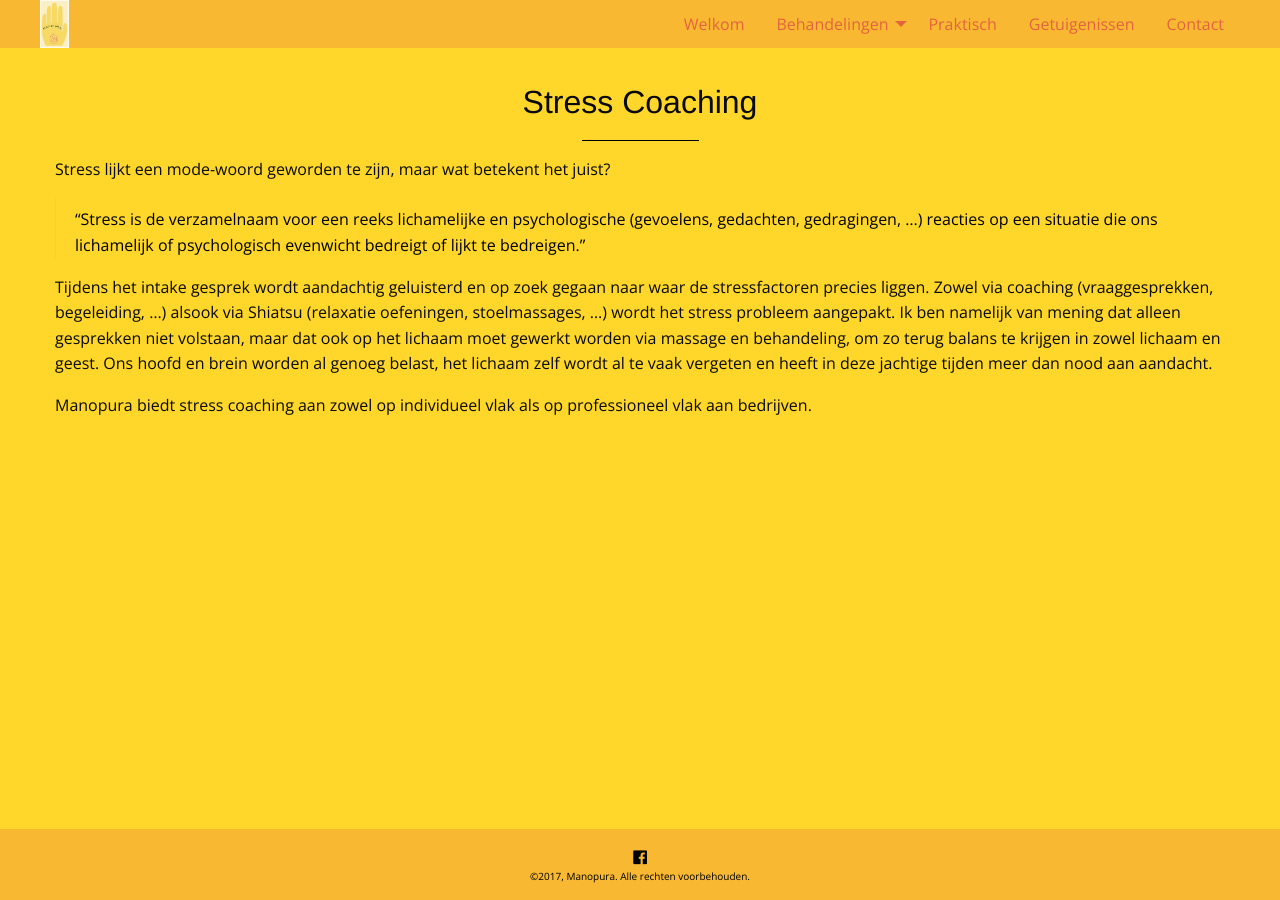
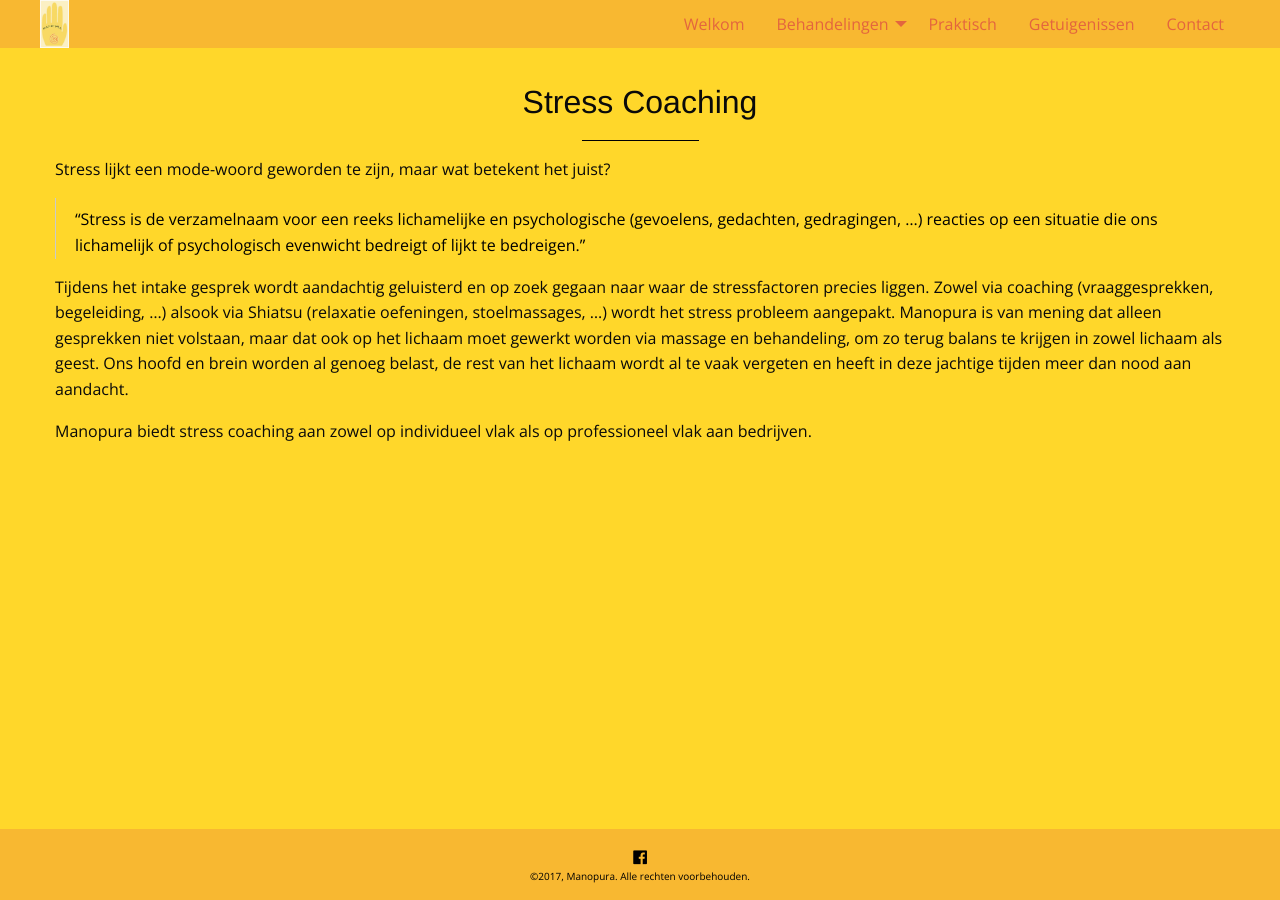
Before and after one commit to manopura/manopura.github.io, a Jekyll site: the page built from stresscoaching.md, in a window 1280 px wide. Built offline with Jekyll 4.4.1, drawn with Linux system fonts in a browser that asks for light colours; nearby versions of some CDN libraries; our own code applies the rules of GitHub Pages for plain Markdown files.

Commit message:
Update stresscoaching.md

```diff
--- a/stresscoaching.md
+++ b/stresscoaching.md
@@ -9,6 +9,7 @@ Stress lijkt een mode-woord geworden te zijn, maar wat betekent het juist?
 > “Stress is de verzamelnaam voor een reeks lichamelijke en psychologische (gevoelens, gedachten, gedragingen, ...) reacties op een situatie die ons lichamelijk of psychologisch evenwicht bedreigt of lijkt te bedreigen.”
 
 Tijdens het intake gesprek wordt aandachtig geluisterd en op zoek gegaan naar waar de stressfactoren precies liggen.
-Zowel via coaching (vraaggesprekken, begeleiding, ...) alsook via Shiatsu (relaxatie oefeningen, stoelmassages, ...) wordt het stress probleem aangepakt. Ik ben namelijk van mening dat alleen gesprekken niet volstaan, maar dat ook op het lichaam moet gewerkt worden via massage en behandeling, om zo terug balans te krijgen in zowel lichaam en geest. Ons hoofd en brein worden al genoeg belast, het lichaam zelf wordt al te vaak vergeten en heeft in deze jachtige tijden meer dan nood aan aandacht.
+Zowel via coaching (vraaggesprekken, begeleiding, ...) alsook via Shiatsu (relaxatie oefeningen, stoelmassages, ...) wordt het stress probleem aangepakt.
+Manopura is van mening dat alleen gesprekken niet volstaan, maar dat ook op het lichaam moet gewerkt worden via massage en behandeling, om zo terug balans te krijgen in zowel lichaam als geest. Ons hoofd en brein worden al genoeg belast, de rest van het lichaam wordt al te vaak vergeten en heeft in deze jachtige tijden meer dan nood aan aandacht.
 
 Manopura biedt stress coaching aan zowel op individueel vlak als op professioneel vlak aan bedrijven.
```
